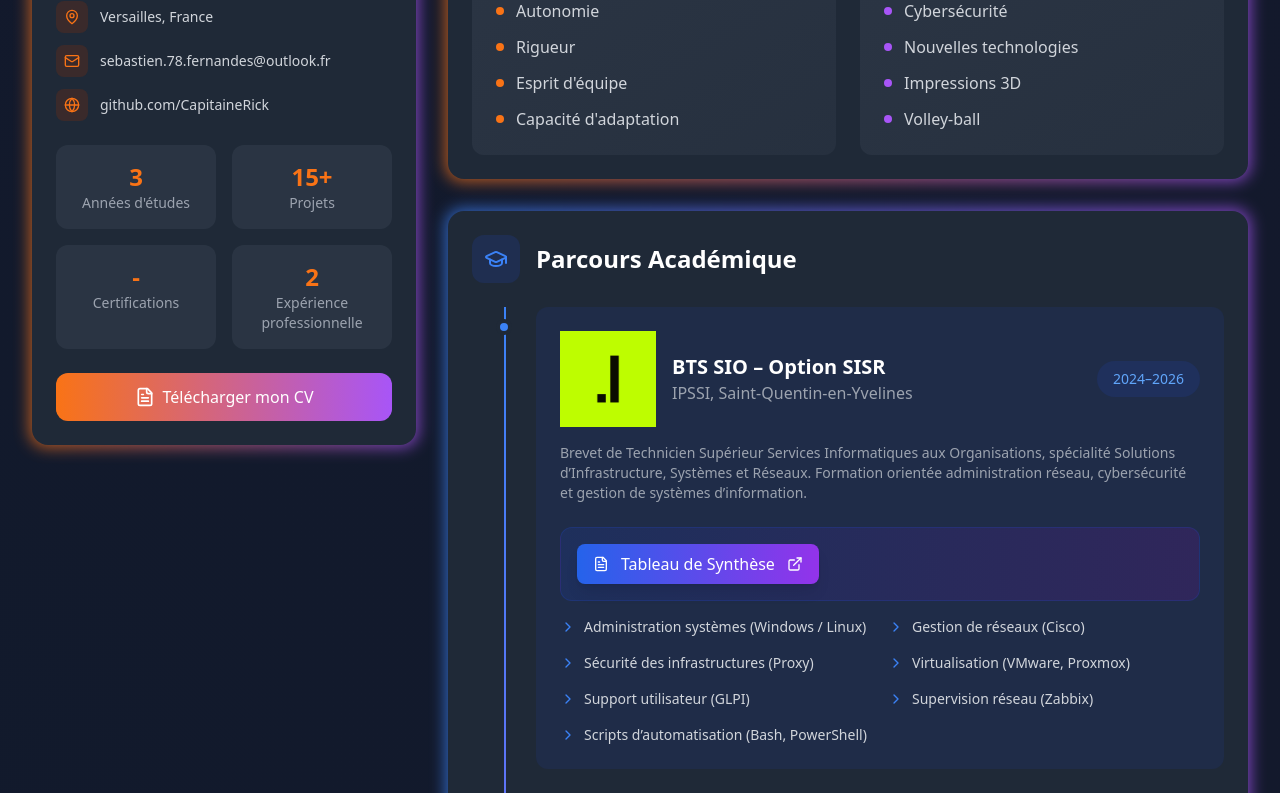
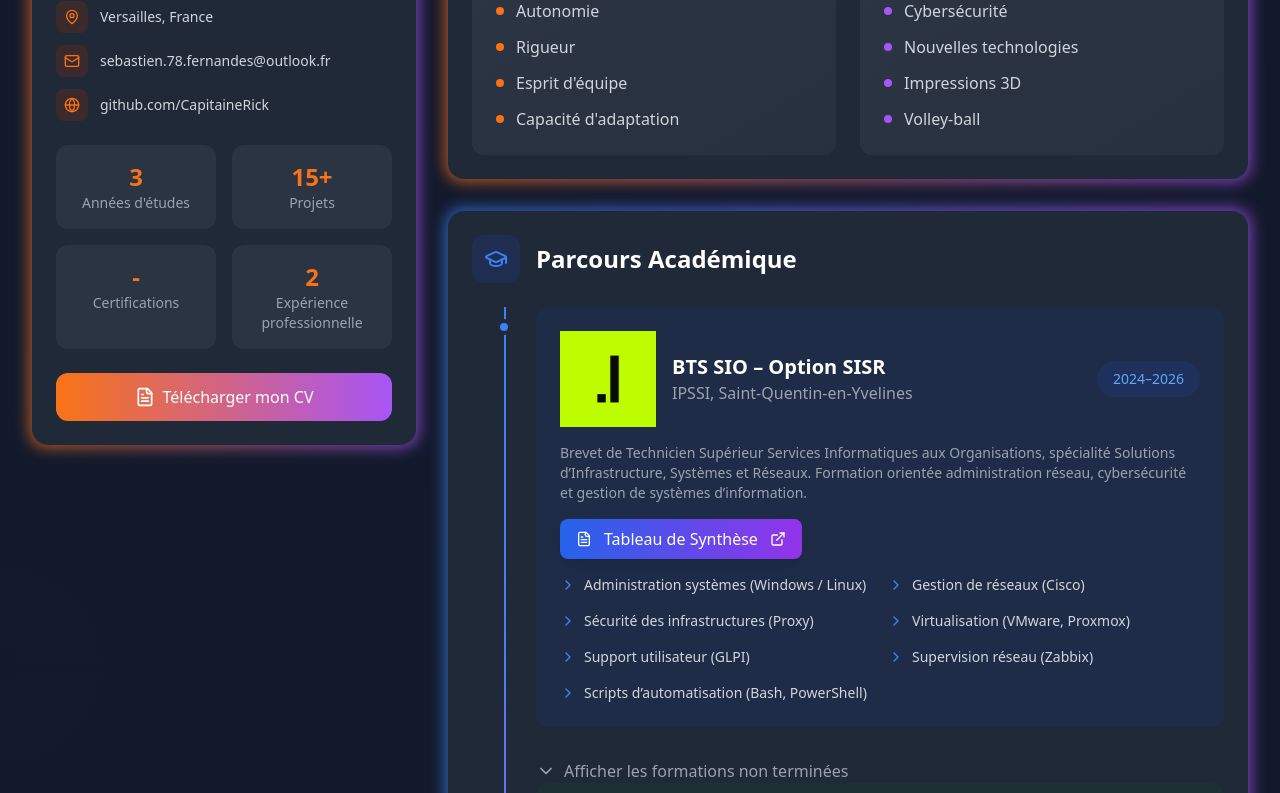
Before and after one commit to CapitaineRick/Portfolio, a React (Vite) app: page / in a window 1280 px wide. Shown: the part 1621-2414 px from the top of the page. Built offline with nearby package versions, Linux system fonts and the light colour scheme.

Commit message:
Supprimer la div conteneur du bouton Tableau de Synthèse

```diff
--- a/src/components/sections/About.tsx
+++ b/src/components/sections/About.tsx
@@ -322,18 +322,16 @@ const About: React.FC = () => {
                             {education.description}
                           </p>
                           {education.id === "bts-sio" && (
-                            <div className="mt-6 p-4 bg-gradient-to-r from-blue-900/30 to-purple-900/30 rounded-xl border border-blue-800/30">
                             <a
                               href=""
                               target="_blank"
                               rel="noopener noreferrer"
-                                className="inline-flex items-center gap-3 px-4 py-2 bg-gradient-to-r from-blue-600 to-purple-600 text-white rounded-lg hover:from-blue-700 hover:to-purple-700 transition-all duration-300 font-medium shadow-lg hover:shadow-xl transform hover:scale-105"
+                              className="inline-flex items-center gap-3 px-4 py-2 mt-4 bg-gradient-to-r from-blue-600 to-purple-600 text-white rounded-lg hover:from-blue-700 hover:to-purple-700 transition-all duration-300 font-medium shadow-lg hover:shadow-xl transform hover:scale-105"
                             >
                               <FileText className="w-4 h-4" />
                               <span>Tableau de Synthèse</span>
                               <ExternalLink className="w-4 h-4" />
                             </a>
-                            </div>
                           )}
 
                           {education.skills && (
```
Lines whose indentation alone changed are shown as unchanged.
